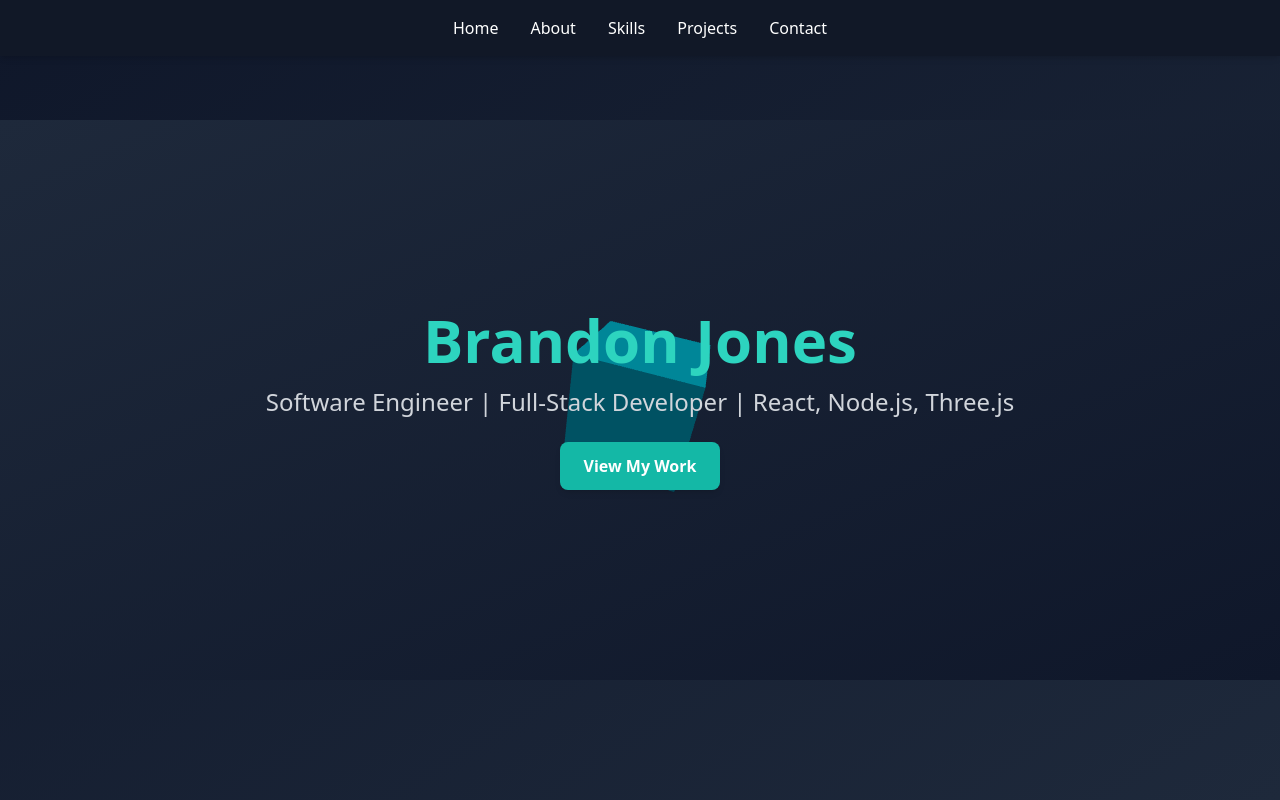
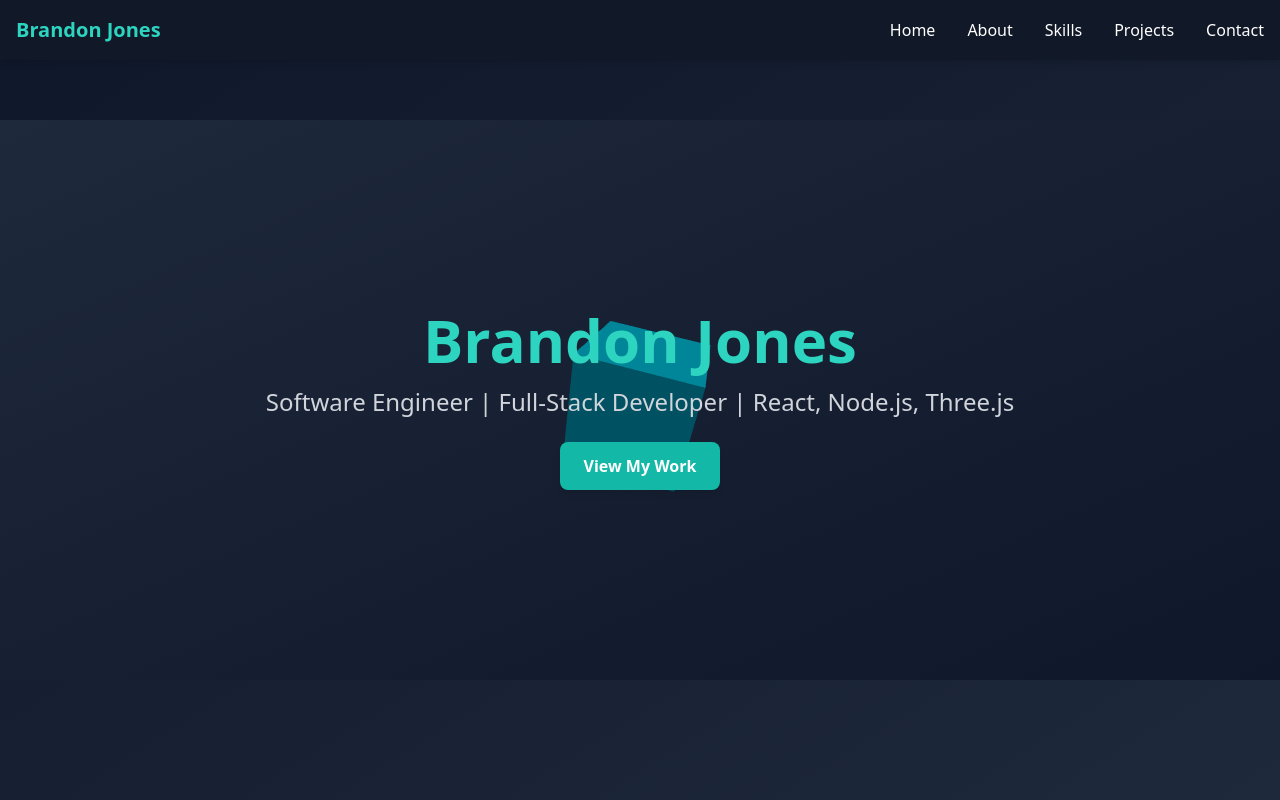
Before and after one commit to B1-SE/My_Tech_Portfolio, a React (Vite) app: page / in a window 1280 px wide. Shown: the top 800 px of the page. Built offline with nearby package versions, Linux system fonts and the light colour scheme.

Commit message:
dependency install

```diff
--- a/package.json
+++ b/package.json
@@ -14,6 +14,7 @@
     "@react-three/drei": "^9.58.0",
     "@react-three/fiber": "^8.14.0",
     "framer-motion": "^10.12.5",
+    "lucide-react": "^0.545.0",
     "react": "^18.2.0",
     "react-dom": "^18.2.0",
     "react-icons": "^5.5.0",
--- a/src/components/Layout/Navbar.tsx
+++ b/src/components/Layout/Navbar.tsx
@@ -1,10 +1,11 @@
+import { useState } from "react";
 import { Link } from "react-scroll";
+import { Menu, X } from "lucide-react"; // lightweight icons (like react-icons)
 
-type NavLink =
-  | { to: string; label: string; external?: false }
-  | { href: string; label: string; external: true };
+const Navbar = () => {
+  const [isOpen, setIsOpen] = useState(false);
 
-const navLinks: NavLink[] = [
+  const navLinks = [
     { to: "home", label: "Home" },
     { to: "about", label: "About" },
     { to: "skills", label: "Skills" },
@@ -12,36 +13,63 @@ const navLinks: NavLink[] = [
     { to: "contact", label: "Contact" },
   ];
 
-const Navbar = () => (
+  return (
     <nav className="fixed top-0 left-0 w-full bg-gray-900 text-white p-4 z-50 shadow-md">
-    <ul className="flex justify-center gap-8">
-      {navLinks.map((link) =>
-        link.external ? (
-          <li key={link.label}>
-            <a
-              href={link.href}
-              target="_blank"
-              rel="noopener noreferrer"
-              className="cursor-pointer hover:text-teal-400 transition-colors capitalize"
-            >
-              {link.label}
-            </a>
-          </li>
-        ) : (
+      <div className="container mx-auto flex justify-between items-center">
+        {/* Brand / Logo */}
+        <h1 className="text-xl font-bold text-teal-400">Brandon Jones</h1>
+
+        {/* Desktop Menu */}
+        <ul className="hidden md:flex gap-8">
+          {navLinks.map((link) => (
             <li key={link.to}>
               <Link
                 to={link.to}
-              smooth={true}
+                smooth
                 duration={600}
-              className="cursor-pointer hover:text-teal-400 transition-colors capitalize"
+                offset={-70}
+                className="cursor-pointer hover:text-teal-400 transition-colors"
+                onClick={() => setIsOpen(false)}
               >
                 {link.label}
               </Link>
             </li>
-        )
+          ))}
+        </ul>
+
+        {/* Mobile Menu Button */}
+        <button
+          onClick={() => setIsOpen(!isOpen)}
+          className="md:hidden text-white hover:text-teal-400 transition-colors"
+          aria-label="Toggle Menu"
+        >
+          {isOpen ? <X size={28} /> : <Menu size={28} />}
+        </button>
+      </div>
+
+      {/* Mobile Dropdown Menu */}
+      {isOpen && (
+        <div className="md:hidden mt-4 bg-gray-800 rounded-lg shadow-lg">
+          <ul className="flex flex-col items-center gap-4 py-4">
+            {navLinks.map((link) => (
+              <li key={link.to}>
+                <Link
+                  to={link.to}
+                  smooth
+                  duration={600}
+                  offset={-70}
+                  className="block text-lg hover:text-teal-400 transition-colors"
+                  onClick={() => setIsOpen(false)}
+                >
+                  {link.label}
+                </Link>
+              </li>
+            ))}
+          </ul>
+        </div>
       )}
-    </ul>
     </nav>
   );
+};
 
 export default Navbar;
```
Also changed, not shown: 1 other file (tests, documents, lock files or other folders). Lines whose indentation alone changed are shown as unchanged.
